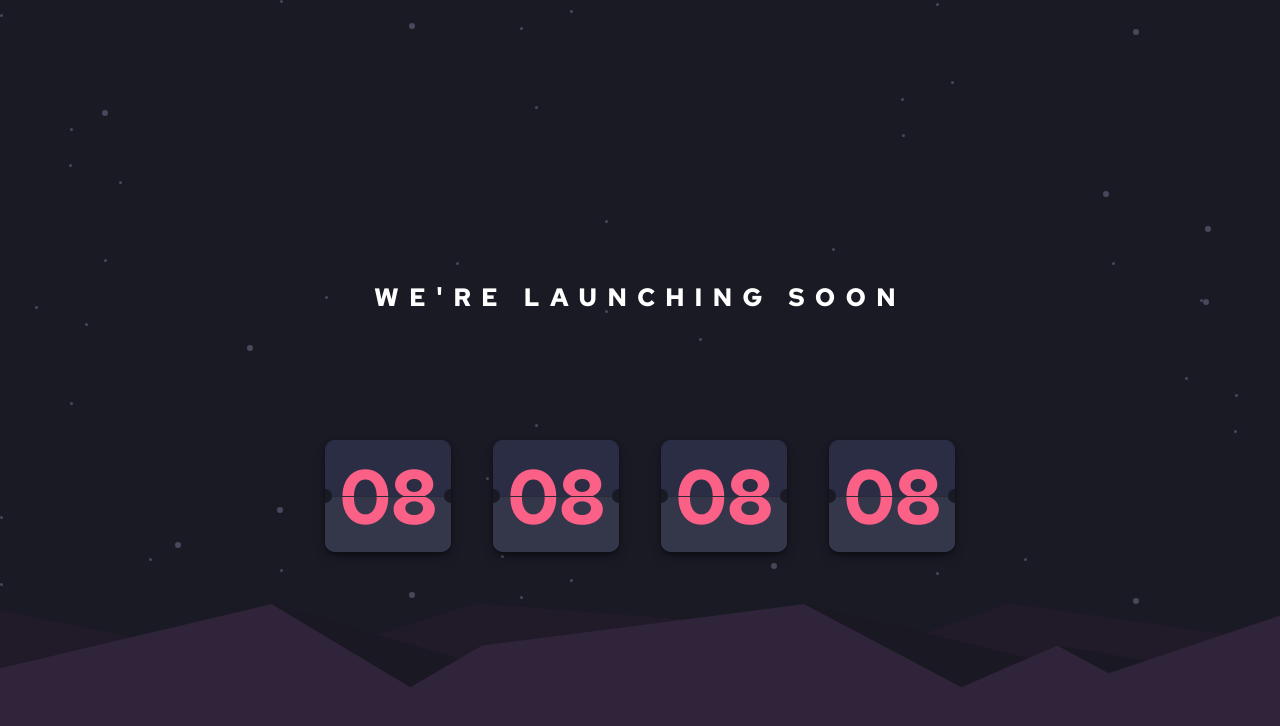
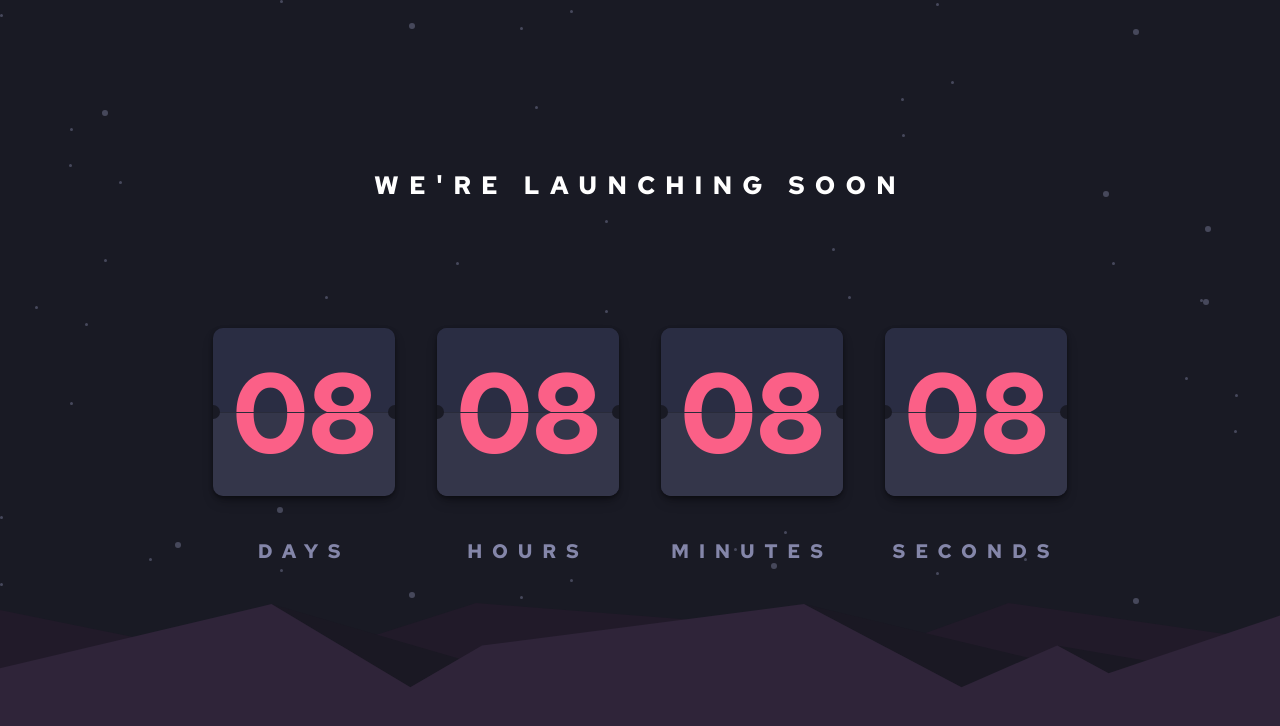
Before and after one commit to alvaromd99/countdown-timer, a website built with Vite: page index.html in a window 1280 px wide. Built offline with nearby package versions, Linux system fonts and the light colour scheme.

Commit message:
make cards bigger and style the text

```diff
--- a/index.html
+++ b/index.html
@@ -21,9 +21,10 @@
 					<div class="counter">
 						<!-- Days Card -->
 
+						<div class="segment-cont">
 							<div class="card" id="days">
-							<div class="top">08</div>
-							<div class="bottom">08</div>
+								<!-- <div class="top">08</div>
+								<div class="bottom">08</div> -->
 								<div class="segment-overlay">
 									<div class="top-overlay">08</div>
 									<div class="bottom-overlay">08</div>
@@ -31,9 +32,12 @@
 								<div class="circle left"></div>
 								<div class="circle right"></div>
 							</div>
+							<p>Days</p>
+						</div>
 
 						<!-- Hours Card -->
 
+						<div class="segment-cont">
 							<div class="card" id="hours">
 								<div class="top">08</div>
 								<div class="bottom">08</div>
@@ -44,9 +48,11 @@
 								<div class="circle left"></div>
 								<div class="circle right"></div>
 							</div>
+							<p>Hours</p>
+						</div>
 
 						<!-- Minutes Card -->
-
+						<div class="segment-cont">
 							<div class="card" id="minutes">
 								<div class="top">08</div>
 								<div class="bottom">08</div>
@@ -57,9 +63,10 @@
 								<div class="circle left"></div>
 								<div class="circle right"></div>
 							</div>
-
+							<p>Minutes</p>
+						</div>
 						<!-- Seconds Card -->
-
+						<div class="segment-cont">
 							<div class="card" id="seconds">
 								<div class="top">08</div>
 								<div class="bottom">08</div>
@@ -70,6 +77,8 @@
 								<div class="circle left"></div>
 								<div class="circle right"></div>
 							</div>
+							<p>Seconds</p>
+						</div>
 					</div>
 				</div>
 			</div>
--- a/style.css
+++ b/style.css
@@ -10,6 +10,8 @@
 
 	--first-part: #2a2d43;
 	--second-part: #34364a;
+
+	--card-width: 13em;
 }
 
 #app {
@@ -23,7 +25,7 @@
 	background-image: url('/pattern-hills.svg');
 	background-repeat: no-repeat;
 	background-position: bottom;
-	padding-top: 20em;
+	padding-top: 12em;
 }
 
 .counter-cont h1 {
@@ -42,14 +44,24 @@
 	gap: 3em;
 }
 
+.segment-cont p {
+	color: var(--bl);
+	text-align: center;
+	text-transform: uppercase;
+	letter-spacing: 0.5em;
+	font-weight: bold;
+	font-size: 1.4em;
+}
+
 .card {
-	width: 9em;
-	height: 8em;
+	width: var(--card-width);
+	height: 12em;
 	position: relative;
 	border-radius: 10px;
 	overflow: hidden;
 	box-shadow: rgba(0, 0, 0, 0.4) 0px 2px 4px,
 		rgba(0, 0, 0, 0.3) 0px 7px 13px -3px, rgba(0, 0, 0, 0.2) 0px -3px 0px inset;
+	margin-bottom: 3em;
 }
 
 .circle {
@@ -61,18 +73,18 @@
 
 .circle.left {
 	border-radius: 0 0.5em 0.5em 0;
-	top: 3.5em;
+	top: 5.5em;
 }
 
 .circle.right {
 	border-radius: 0.5em 0 0 0.5em;
-	top: 3.5em;
+	top: 5.5em;
 	right: 0;
 }
 
 .top,
 .bottom {
-	font-size: 5.4em;
+	font-size: 8em;
 	color: var(--number-color);
 	height: 50%;
 	text-align: center;
@@ -92,10 +104,10 @@
 }
 
 .segment-overlay {
+	width: var(--card-width);
+	height: 100%;
 	position: absolute;
 	top: 0;
-	height: 100%;
-	width: 9em;
 	perspective: 400px;
 }
 
@@ -107,7 +119,7 @@
 	width: 100%;
 	height: 50%;
 	color: var(--number-color);
-	font-size: 5.4em;
+	font-size: 8em;
 }
 
 .top-overlay {
```
Lines whose indentation alone changed are shown as unchanged.
